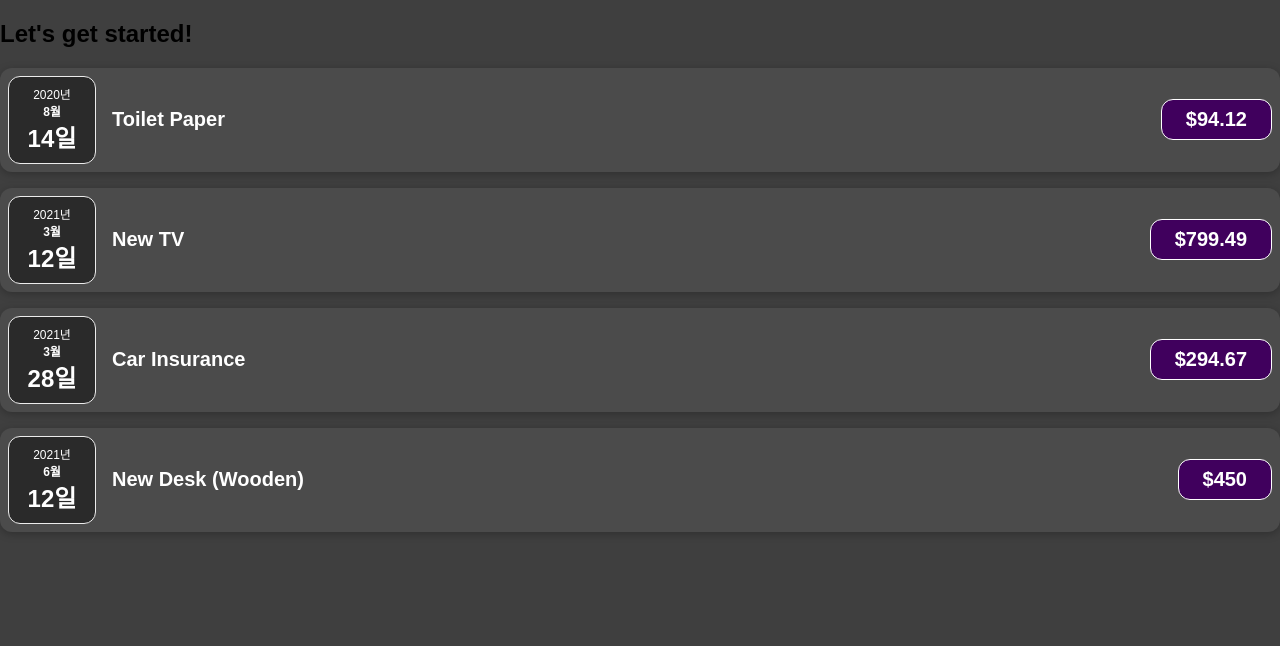
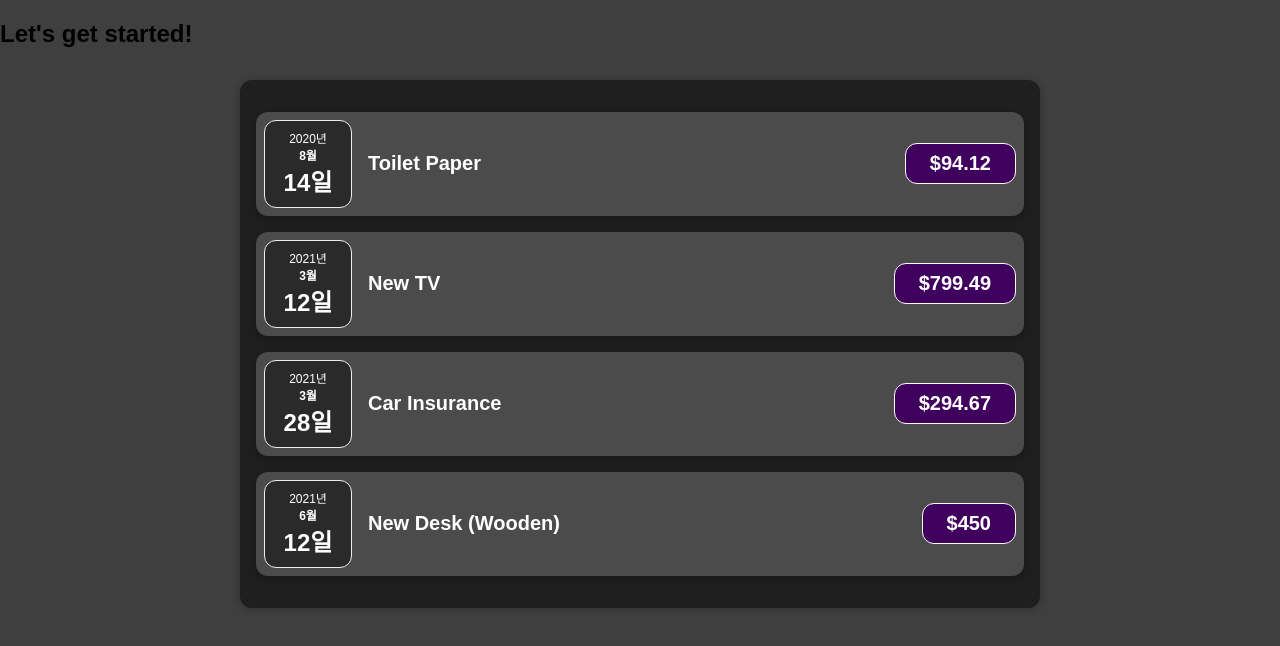
Before and after one commit to shch989/React-Complete-Guide, a React (Create React App) app: page / in a window 1280 px wide. Shown: the top 646 px of the page. Built offline with nearby package versions, Linux system fonts and the light colour scheme.

Commit message:
컴포넌트 분리2

```diff
--- a/src/App.js
+++ b/src/App.js
@@ -1,4 +1,4 @@
-import ExpenseItem from "./components/ExpenseItem";
+import Expenses from "./components/Expenses";
 
 function App() {
 
@@ -32,26 +32,7 @@
   return (
     <div>
       <h2>Let's get started!</h2>
-      <ExpenseItem
-        title={expenses[0].title}
-        amount={expenses[0].amount}
-        date={expenses[0].date}
-      ></ExpenseItem>
-      <ExpenseItem
-        title={expenses[1].title}
-        amount={expenses[1].amount}
-        date={expenses[1].date}
-      ></ExpenseItem>
-      <ExpenseItem
-        title={expenses[2].title}
-        amount={expenses[2].amount}
-        date={expenses[2].date}
-      ></ExpenseItem>
-      <ExpenseItem
-        title={expenses[3].title}
-        amount={expenses[3].amount}
-        date={expenses[3].date}
-      ></ExpenseItem>
+      <Expenses items={expenses}></Expenses>
     </div>
   );
 }
--- /dev/null
+++ b/src/components/Expenses.css
@@ -0,0 +1,9 @@
+.expenses {
+  padding: 1rem;
+  background-color: rgb(31, 31, 31);
+  margin: 2rem auto;
+  width: 50rem;
+  max-width: 95%;
+  border-radius: 12px;
+  box-shadow: 0 1px 8px rgba(0, 0, 0, 0.25);
+}
--- /dev/null
+++ b/src/components/Expenses.js
@@ -0,0 +1,31 @@
+import ExpenseItem from "./ExpenseItem";
+import './Expenses.css'
+
+function Expenses(props) {
+  return (
+    <div className="expenses">
+      <ExpenseItem
+        title={props.items[0].title}
+        amount={props.items[0].amount}
+        date={props.items[0].date}
+      ></ExpenseItem>
+      <ExpenseItem
+        title={props.items[1].title}
+        amount={props.items[1].amount}
+        date={props.items[1].date}
+      ></ExpenseItem>
+      <ExpenseItem
+        title={props.items[2].title}
+        amount={props.items[2].amount}
+        date={props.items[2].date}
+      ></ExpenseItem>
+      <ExpenseItem
+        title={props.items[3].title}
+        amount={props.items[3].amount}
+        date={props.items[3].date}
+      ></ExpenseItem>
+    </div>
+  )
+}
+
+export default Expenses;
```
